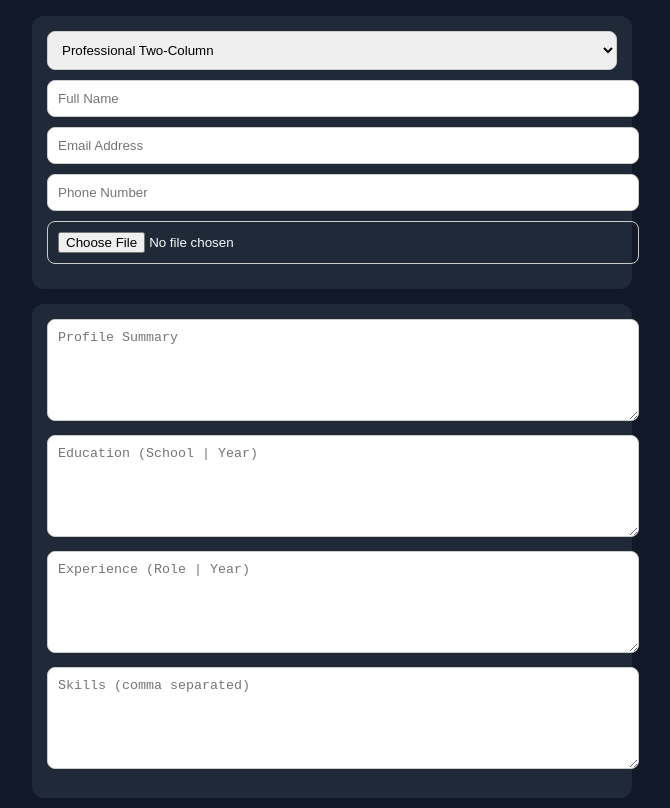
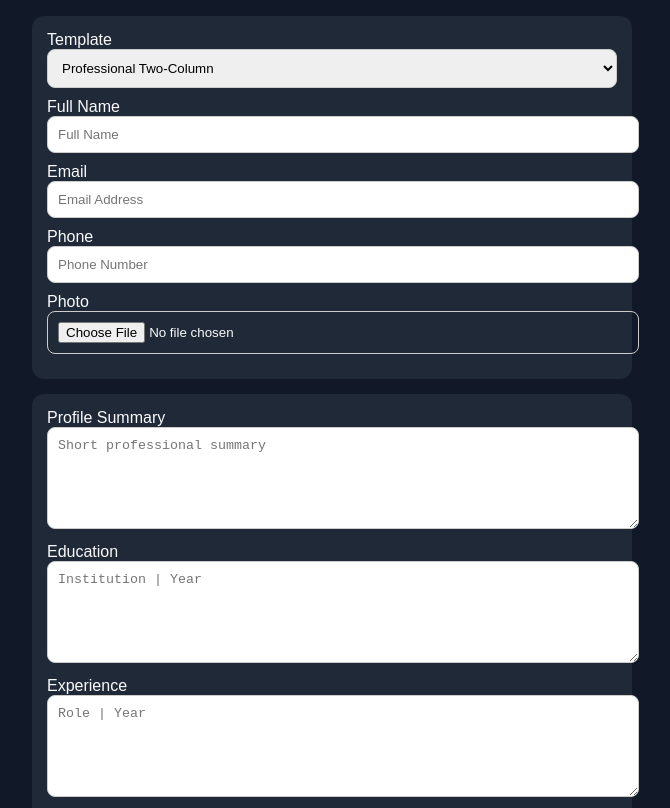
Before and after one commit to macoguma/resume-generator, a plain HTML site: page index.html in a window 1280 px wide. Shown: the part 84-892 px from the top of the page, without its empty margins (308-978 px from the left). Drawn offline with Linux system fonts and the light colour scheme.

Commit message:
Update index.html

```diff
--- a/index.html
+++ b/index.html
@@ -5,14 +5,14 @@
   <title>Resume Generator | Oguma Austine</title>
   <meta name="viewport" content="width=device-width, initial-scale=1.0">
 
-  <!-- Google Search Console Verification -->
-  <meta name="google-site-verification" content="oiWYhCtfS262uMqPnqn1LVKEsLxnD2frYo6lhX384Qg" />
+  <!-- Google Search Console -->
+  <meta name="google-site-verification" content="oiWYhCtfS262uMqPnqn1LVKEsLxnD2frYo6lhX384Qg">
 
   <!-- SEO -->
   <meta name="author" content="Oguma Austine">
-  <meta name="description" content="Resume Generator is a free online resume builder created by Oguma Austine to help users create professional resumes easily.">
+  <meta name="description" content="Free online resume builder by Oguma Austine. Create professional resumes instantly with autosave, dark mode, and PDF export.">
 
-  <!-- SoftwareApplication Schema -->
+  <!-- Schema -->
   <script type="application/ld+json">
   {
     "@context": "https://schema.org",
@@ -37,26 +37,41 @@
 <div class="app-container">
   <header class="app-header">
     <h1>Resume Builder</h1>
-    <button id="theme-toggle" onclick="toggleTheme()">🌙</button>
+    <button id="theme-toggle" onclick="toggleTheme()" aria-label="Toggle theme">🌙</button>
   </header>
 
   <main>
     <div class="input-group">
+      <label>Template</label>
       <select id="template">
         <option value="two-column">Professional Two-Column</option>
       </select>
 
-      <input id="name" placeholder="Full Name">
-      <input id="email" placeholder="Email Address">
+      <label>Full Name</label>
+      <input id="name" required placeholder="Full Name">
+
+      <label>Email</label>
+      <input id="email" type="email" required placeholder="Email Address">
+
+      <label>Phone</label>
       <input id="phone" placeholder="Phone Number">
+
+      <label>Photo</label>
       <input type="file" id="photo" accept="image/*">
     </div>
 
     <div class="input-group">
-      <textarea id="summary" placeholder="Profile Summary"></textarea>
-      <textarea id="education" placeholder="Education (School | Year)"></textarea>
-      <textarea id="experience" placeholder="Experience (Role | Year)"></textarea>
-      <textarea id="skills" placeholder="Skills (comma separated)"></textarea>
+      <label>Profile Summary</label>
+      <textarea id="summary" placeholder="Short professional summary"></textarea>
+
+      <label>Education</label>
+      <textarea id="education" placeholder="Institution | Year"></textarea>
+
+      <label>Experience</label>
+      <textarea id="experience" placeholder="Role | Year"></textarea>
+
+      <label>Skills</label>
+      <textarea id="skills" placeholder="Comma separated skills"></textarea>
     </div>
 
     <div class="action-grid">
```
